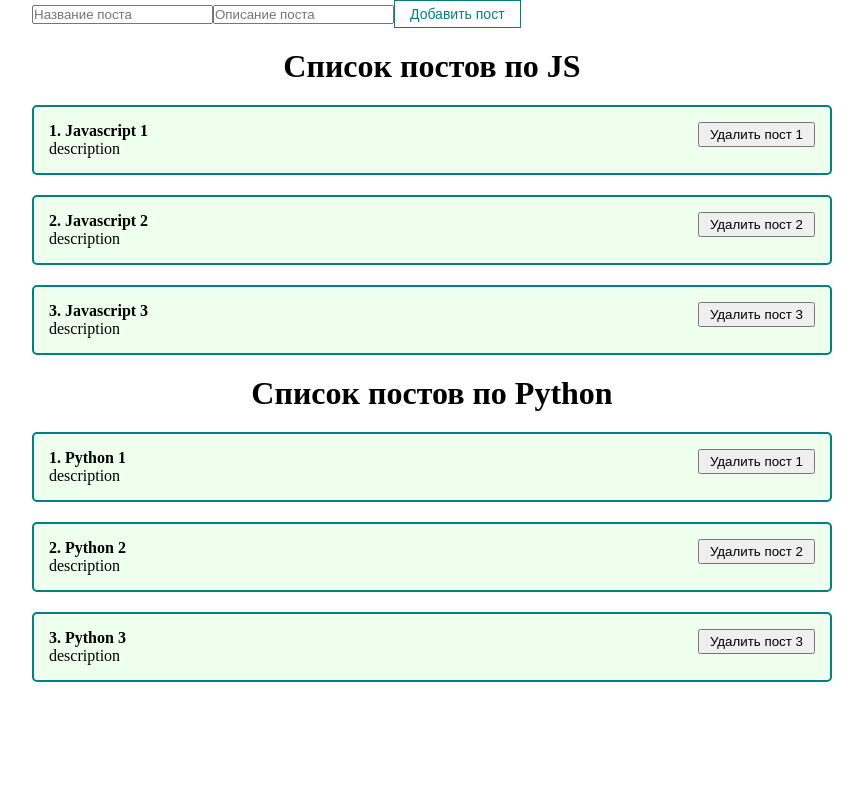
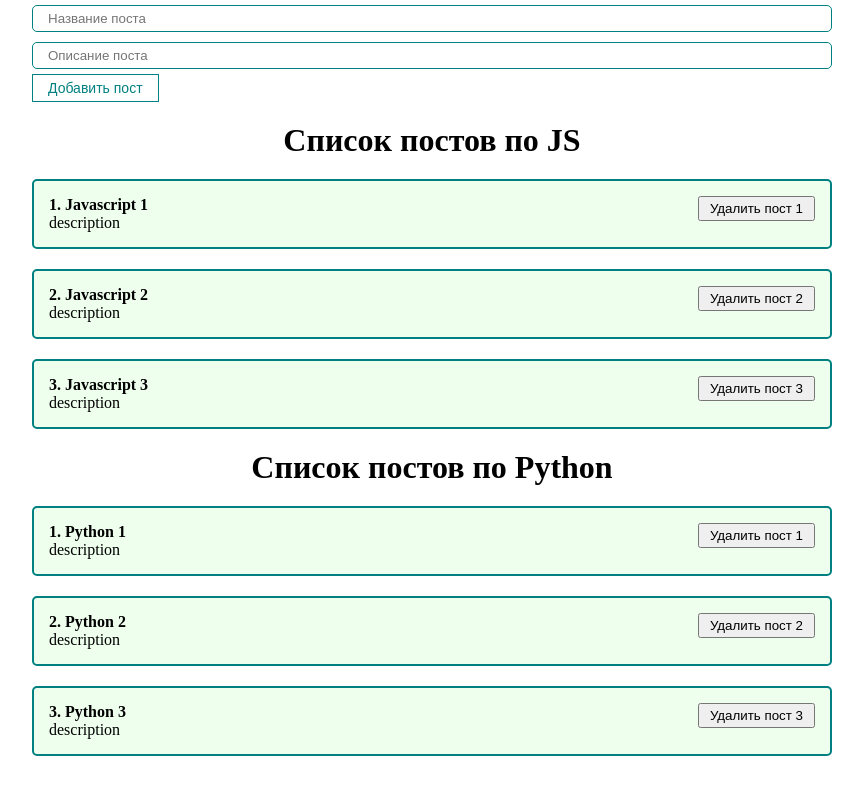
Before and after one commit to SergeyAsadchiy/react-start, a React (Create React App) app: page / in a window 1280 px wide. Shown: the top 794 px of the page, without its empty margins (208-1071 px from the left). Built offline with nearby package versions, Linux system fonts and the light colour scheme.

Commit message:
MyInput component

```diff
--- a/src/App.js
+++ b/src/App.js
@@ -2,6 +2,7 @@ import React, {useState} from "react";
 import './styles/App.css'
 import PostList from "./components/PostList";
 import MyButton from "./components/UI/button/MyButton";
+import MyInput from "./components/UI/input/MyInput";
 
 function App() {
   const [posts] = useState([
@@ -17,8 +18,8 @@ function App() {
   return (
     <div className="App">
       <form action="">
-        <input type="text" placeholder="Название поста" />
-        <input type="text" placeholder="Описание поста" />
+        <MyInput type="text" placeholder="Название поста" />
+        <MyInput type="text" placeholder="Описание поста" />
         <MyButton disabled>Добавить пост</MyButton>
       </form>
       <PostList posts={posts} title={'Список постов по JS'} />
--- /dev/null
+++ b/src/components/UI/input/MyInput.jsx
@@ -0,0 +1,12 @@
+import React from 'react';
+import classes from "./MyInput.module.css";
+
+const MyInput = (props) => {
+  return (
+    <div>
+      <input {...props} className={classes.myInput} type="text"/>
+    </div>
+  );
+};
+
+export default MyInput;
--- /dev/null
+++ b/src/components/UI/input/MyInput.module.css
@@ -0,0 +1,7 @@
+.myInput{
+    width: 100%;
+    padding: 5px 15px;
+    margin: 5px 0;
+    border-radius: 5px;
+    border: 1px solid teal;
+}
```
